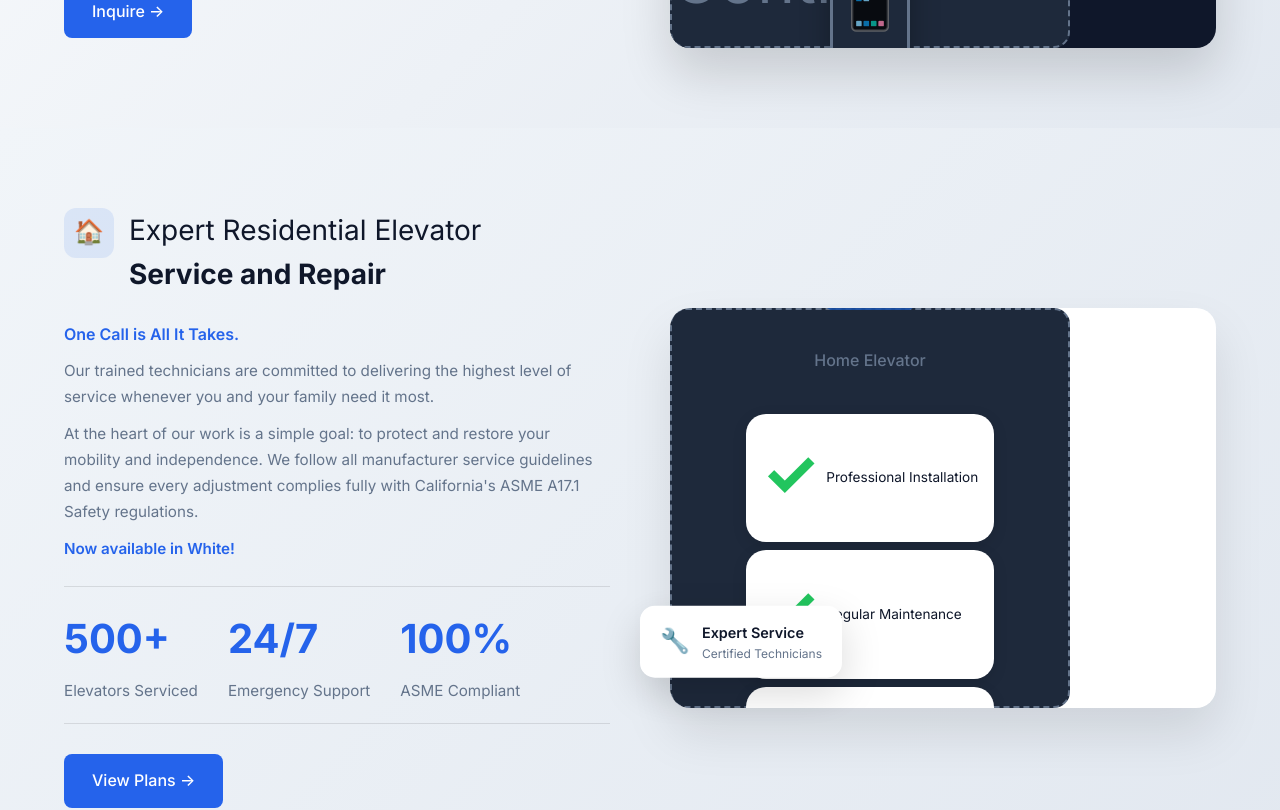
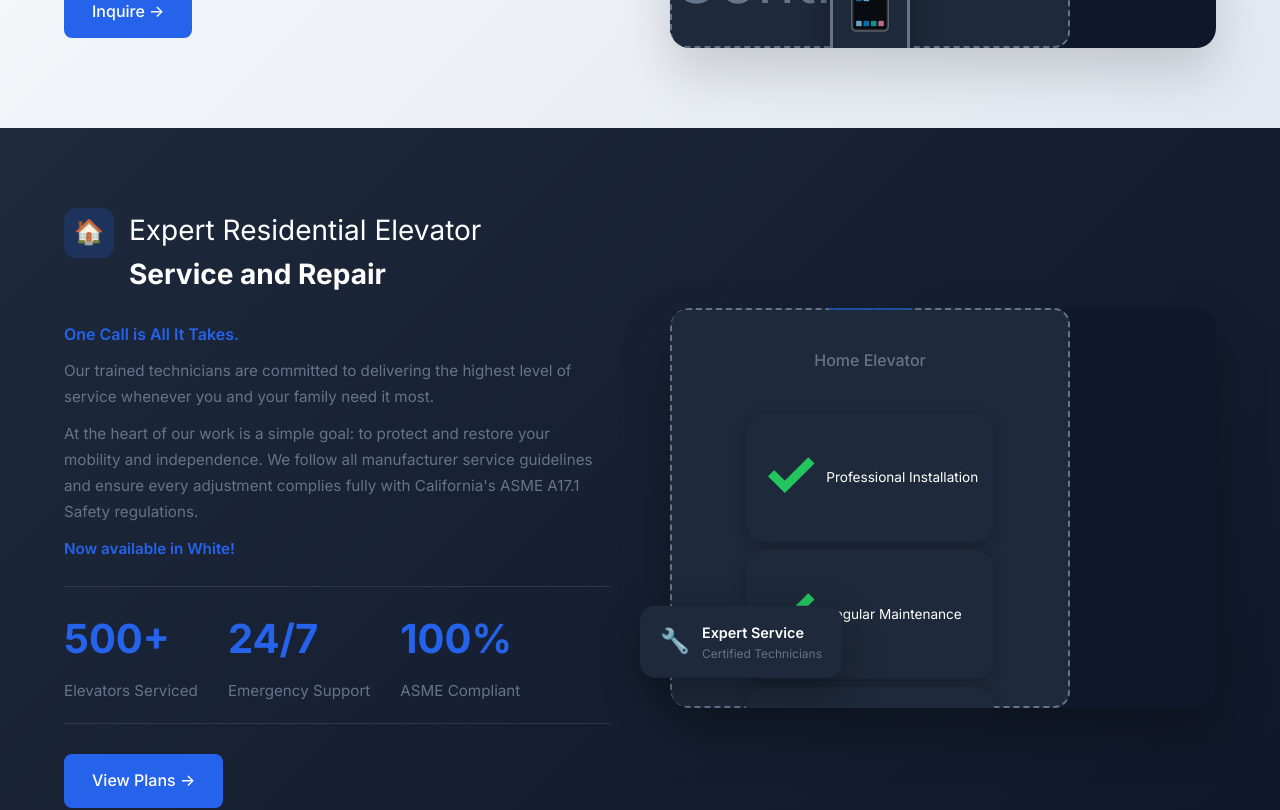
Before and after one commit to LeeDev428/BionicAim, a React (Vite) app: page / in a window 1280 px wide. Shown: the part 1720-2530 px from the top of the page. Built offline with nearby package versions, Linux system fonts and the light colour scheme.

Commit message:
Update ElevatorService.css

```diff
--- a/src/sections/ElevatorService/ElevatorService.css
+++ b/src/sections/ElevatorService/ElevatorService.css
@@ -1,5 +1,5 @@
 .elevator-service {
-  background: linear-gradient(135deg, #f1f5f9 0%, #e2e8f0 100%);
+  background: linear-gradient(135deg, var(--dark-light) 0%, var(--dark) 100%);
   overflow: hidden;
 }
 
@@ -24,7 +24,7 @@
 .elevator-icon-wrapper {
   width: 50px;
   height: 50px;
-  background: rgba(37, 99, 235, 0.1);
+  background: rgba(37, 99, 235, 0.2);
   border-radius: 12px;
   display: flex;
   align-items: center;
@@ -43,14 +43,14 @@
 
 .elevator-title {
   font-size: 1.75rem;
-  color: var(--dark);
+  color: var(--white);
   font-weight: 400;
   margin-bottom: 0;
 }
 
 .elevator-subtitle {
   font-size: 1.75rem;
-  color: var(--dark);
+  color: var(--white);
   font-weight: 700;
 }
 
@@ -82,8 +82,8 @@
   gap: 30px;
   margin-bottom: 30px;
   padding: 20px 0;
-  border-top: 1px solid rgba(0, 0, 0, 0.1);
-  border-bottom: 1px solid rgba(0, 0, 0, 0.1);
+  border-top: 1px solid rgba(255, 255, 255, 0.1);
+  border-bottom: 1px solid rgba(255, 255, 255, 0.1);
 }
 
 .stat-item {
@@ -108,16 +108,16 @@
 }
 
 .elevator-image-card {
-  background: var(--white);
+  background: var(--dark);
   border-radius: 20px;
   overflow: hidden;
-  box-shadow: 0 25px 50px rgba(0, 0, 0, 0.1);
+  box-shadow: 0 25px 50px rgba(0, 0, 0, 0.3);
 }
 
 .elevator-placeholder {
   position: relative;
   height: 400px;
-  background: linear-gradient(180deg, #f8fafc 0%, #e2e8f0 100%);
+  background: linear-gradient(180deg, var(--dark-light) 0%, var(--dark) 100%);
   display: flex;
   flex-direction: column;
   align-items: center;
@@ -150,15 +150,15 @@
 }
 
 .overlay-item {
-  background: var(--white);
+  background: var(--dark-light);
   padding: 8px 16px;
   border-radius: 20px;
   font-size: 0.85rem;
-  color: var(--dark);
+  color: var(--white);
   display: flex;
   align-items: center;
   gap: 8px;
-  box-shadow: 0 4px 15px rgba(0, 0, 0, 0.1);
+  box-shadow: 0 4px 15px rgba(0, 0, 0, 0.2);
 }
 
 .overlay-item span {
@@ -170,13 +170,13 @@
   position: absolute;
   bottom: 30px;
   left: -30px;
-  background: var(--white);
+  background: var(--dark-light);
   padding: 15px 20px;
   border-radius: 15px;
   display: flex;
   align-items: center;
   gap: 12px;
-  box-shadow: 0 15px 40px rgba(0, 0, 0, 0.15);
+  box-shadow: 0 15px 40px rgba(0, 0, 0, 0.3);
   animation: float 3s ease-in-out infinite;
 }
 
@@ -197,7 +197,7 @@
 .card-title {
   font-size: 0.9rem;
   font-weight: 600;
-  color: var(--dark);
+  color: var(--white);
 }
 
 .card-text {
```
